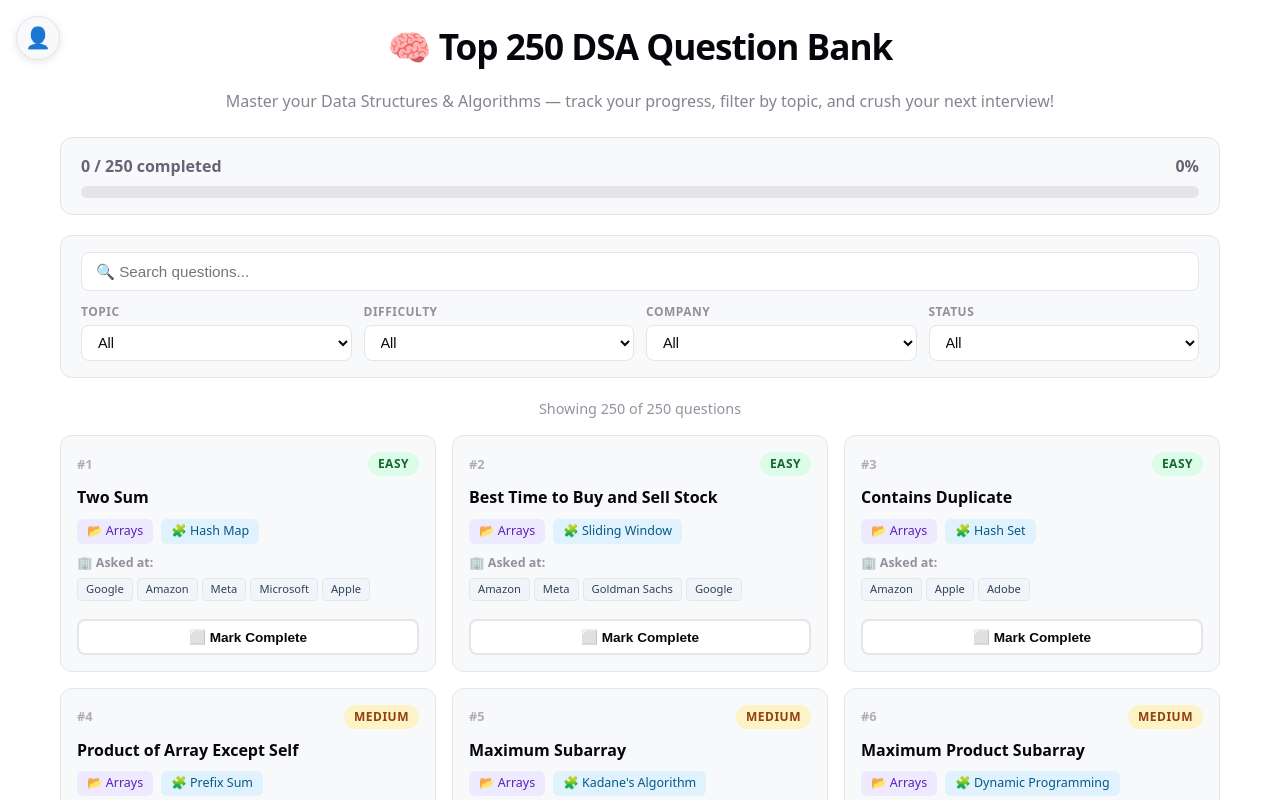
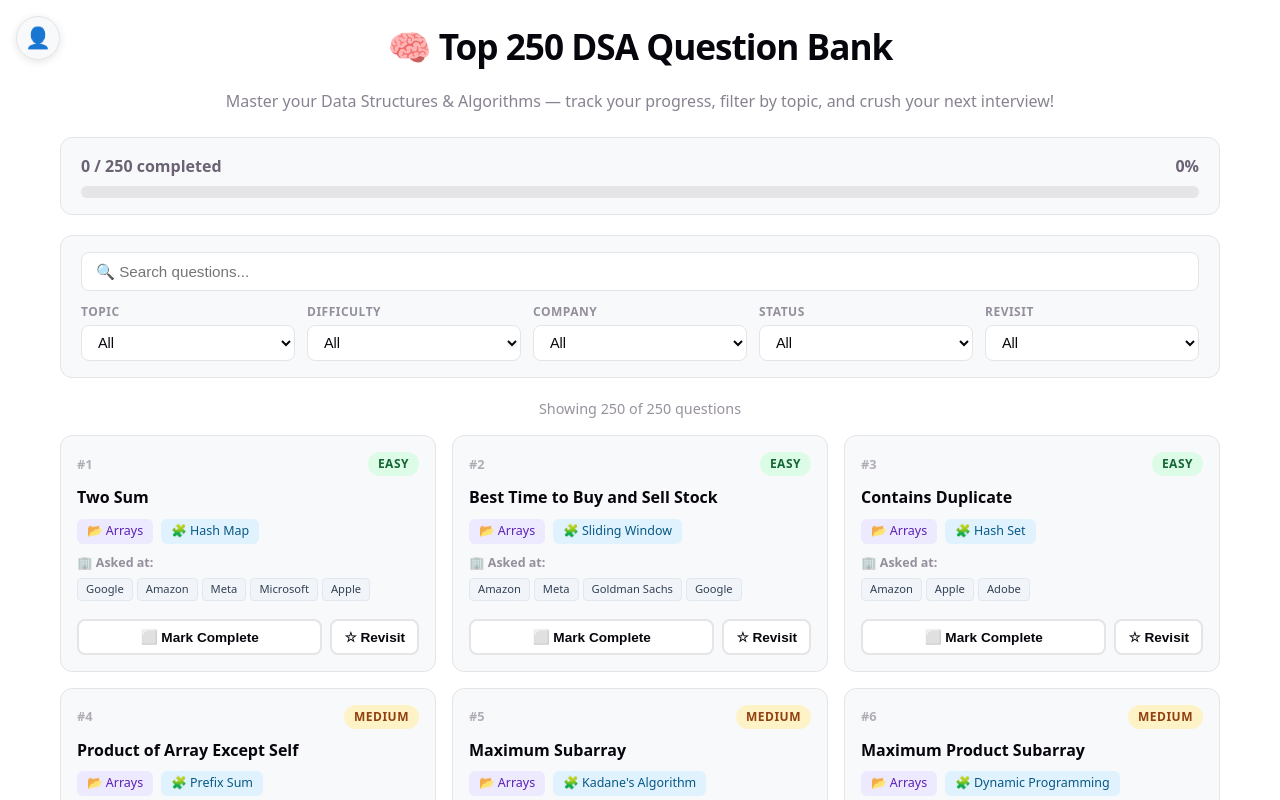
Before and after one commit to mayankgit22/top-250-dsa-question-bank-app, a React (Vite) app: page / in a window 1280 px wide. Shown: the top 800 px of the page. Built offline with nearby package versions, Linux system fonts and the light colour scheme.

Commit message:
Add favorites/revisit feature and scroll-to-top button with tests
Co-authored-by: mayankgit22 <162879224+mayankgit22@users.noreply.github.com>

```diff
--- a/src/App.css
+++ b/src/App.css
@@ -164,6 +164,20 @@
   justify-content: space-between;
   align-items: center;
 }
+.card-header-right {
+  display: flex;
+  align-items: center;
+  gap: 8px;
+}
+.revisit-tag {
+  font-size: 0.7rem;
+  font-weight: 600;
+  padding: 3px 8px;
+  border-radius: 12px;
+  background: #fff7ed;
+  color: #ea580c;
+  border: 1px solid #fed7aa;
+}
 
 .question-id {
   font-size: 0.8rem;
@@ -296,6 +310,39 @@
 .complete-btn.completed:hover {
   background: #ef4444;
   border-color: #ef4444;
+}
+
+.card-actions {
+  display: flex;
+  gap: 8px;
+}
+.card-actions .complete-btn {
+  flex: 1;
+}
+.favorite-btn {
+  padding: 8px 12px;
+  border: 2px solid var(--border, #e5e4e7);
+  border-radius: 8px;
+  font-size: 0.85rem;
+  font-weight: 600;
+  cursor: pointer;
+  transition: all 0.2s;
+  background: var(--bg, #fff);
+  color: var(--text-h, #08060d);
+  white-space: nowrap;
+}
+.favorite-btn:hover {
+  border-color: #ea580c;
+  background: rgba(234, 88, 12, 0.1);
+}
+.favorite-btn.favorited {
+  background: #ea580c;
+  color: white;
+  border-color: #ea580c;
+}
+.favorite-btn.favorited:hover {
+  background: #64748b;
+  border-color: #64748b;
 }
 
 /* ===== NO RESULTS ===== */
@@ -675,4 +722,9 @@
     background: var(--card-bg);
     border-color: rgba(100, 116, 139, 0.3);
   }
+  .revisit-tag {
+    background: rgba(234, 88, 12, 0.2);
+    color: #fb923c;
+    border-color: rgba(234, 88, 12, 0.3);
+  }
 }
--- a/src/App.jsx
+++ b/src/App.jsx
@@ -7,6 +7,7 @@ import Sidebar from "./components/Sidebar";
 import "./App.css";
 
 const STORAGE_KEY = "dsa-completed-questions";
+const FAVORITES_KEY = "dsa-favorite-questions";
 
 function loadCompleted() {
   try {
@@ -17,18 +18,33 @@ function loadCompleted() {
   }
 }
 
+function loadFavorites() {
+  try {
+    const stored = localStorage.getItem(FAVORITES_KEY);
+    return stored ? JSON.parse(stored) : {};
+  } catch {
+    return {};
+  }
+}
+
 function App() {
   const [completed, setCompleted] = useState(loadCompleted);
+  const [favorites, setFavorites] = useState(loadFavorites);
   const [searchTerm, setSearchTerm] = useState("");
   const [selectedTopic, setSelectedTopic] = useState("All");
   const [selectedDifficulty, setSelectedDifficulty] = useState("All");
   const [selectedCompany, setSelectedCompany] = useState("All");
   const [showCompleted, setShowCompleted] = useState("All");
+  const [showFavorites, setShowFavorites] = useState("All");
   const [showScrollTop, setShowScrollTop] = useState(false);
 
   useEffect(() => {
     localStorage.setItem(STORAGE_KEY, JSON.stringify(completed));
   }, [completed]);
+
+  useEffect(() => {
+    localStorage.setItem(FAVORITES_KEY, JSON.stringify(favorites));
+  }, [favorites]);
 
   useEffect(() => {
     const handleScroll = () => {
@@ -66,6 +82,18 @@ function App() {
     });
   };
 
+  const toggleFavorite = (id) => {
+    setFavorites((prev) => {
+      const next = { ...prev };
+      if (next[id]) {
+        delete next[id];
+      } else {
+        next[id] = true;
+      }
+      return next;
+    });
+  };
+
   const filteredQuestions = useMemo(() => {
     return questions.filter((q) => {
       if (
@@ -86,9 +114,11 @@ function App() {
         return false;
       if (showCompleted === "Completed" && !completed[q.id]) return false;
       if (showCompleted === "Pending" && completed[q.id]) return false;
+      if (showFavorites === "Favorites" && !favorites[q.id]) return false;
+      if (showFavorites === "Not Favorites" && favorites[q.id]) return false;
       return true;
     });
-  }, [searchTerm, selectedTopic, selectedDifficulty, selectedCompany, showCompleted, completed]);
+  }, [searchTerm, selectedTopic, selectedDifficulty, selectedCompany, showCompleted, showFavorites, completed, favorites]);
 
   const completedCount = Object.keys(completed).length;
 
@@ -119,6 +149,8 @@ function App() {
         companies={companies}
         showCompleted={showCompleted}
         setShowCompleted={setShowCompleted}
+        showFavorites={showFavorites}
+        setShowFavorites={setShowFavorites}
       />
 
       <div className="questions-count">
@@ -131,7 +163,9 @@ function App() {
             key={q.id}
             question={q}
             isCompleted={!!completed[q.id]}
+            isFavorite={!!favorites[q.id]}
             onToggle={() => toggleComplete(q.id)}
+            onToggleFavorite={() => toggleFavorite(q.id)}
           />
         ))}
       </div>
--- a/src/components/FilterBar.jsx
+++ b/src/components/FilterBar.jsx
@@ -12,6 +12,8 @@ function FilterBar({
   companies,
   showCompleted,
   setShowCompleted,
+  showFavorites,
+  setShowFavorites,
 }) {
   return (
     <div className="filter-bar">
@@ -83,6 +85,19 @@ function FilterBar({
             <option value="Pending">Pending</option>
           </select>
         </div>
+
+        <div className="filter-group">
+          <label htmlFor="favorites-filter">Revisit</label>
+          <select
+            id="favorites-filter"
+            value={showFavorites}
+            onChange={(e) => setShowFavorites(e.target.value)}
+          >
+            <option value="All">All</option>
+            <option value="Favorites">Marked</option>
+            <option value="Not Favorites">Not Marked</option>
+          </select>
+        </div>
       </div>
     </div>
   );
--- a/src/components/QuestionCard.jsx
+++ b/src/components/QuestionCard.jsx
@@ -1,4 +1,4 @@
-function QuestionCard({ question, isCompleted, onToggle }) {
+function QuestionCard({ question, isCompleted, isFavorite, onToggle, onToggleFavorite }) {
   const { title, topic, pattern, difficulty, companies, link, id } = question;
 
   const difficultyClass = difficulty.toLowerCase();
@@ -7,9 +7,12 @@ function QuestionCard({ question, isCompleted, onToggle }) {
     <div className={`question-card ${isCompleted ? "completed" : ""}`}>
       <div className="card-header">
         <span className="question-id">#{id}</span>
+        <div className="card-header-right">
+          {isFavorite && <span className="revisit-tag">🔁 Revisit</span>}
           <span className={`difficulty-badge ${difficultyClass}`}>
             {difficulty}
           </span>
+        </div>
       </div>
 
       <h3 className="question-title">
@@ -39,6 +42,7 @@ function QuestionCard({ question, isCompleted, onToggle }) {
       </div>
 
       <div className="card-footer">
+        <div className="card-actions">
           <button
             className={`complete-btn ${isCompleted ? "completed" : ""}`}
             onClick={onToggle}
@@ -46,6 +50,14 @@ function QuestionCard({ question, isCompleted, onToggle }) {
           >
             {isCompleted ? "✅ Completed" : "⬜ Mark Complete"}
           </button>
+          <button
+            className={`favorite-btn ${isFavorite ? "favorited" : ""}`}
+            onClick={onToggleFavorite}
+            aria-label={isFavorite ? "Remove from revisit" : "Mark for revisit"}
+          >
+            {isFavorite ? "⭐ Revisit" : "☆ Revisit"}
+          </button>
+        </div>
       </div>
     </div>
   );
```
Also changed, not shown: 1 other file (tests, documents, lock files or other folders). Lines whose indentation alone changed are shown as unchanged.
